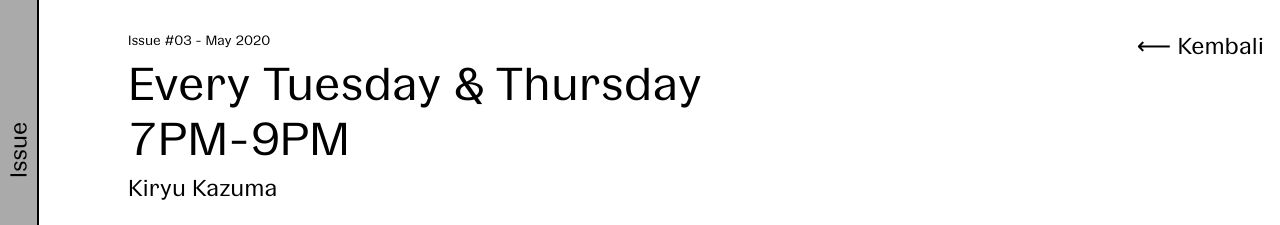
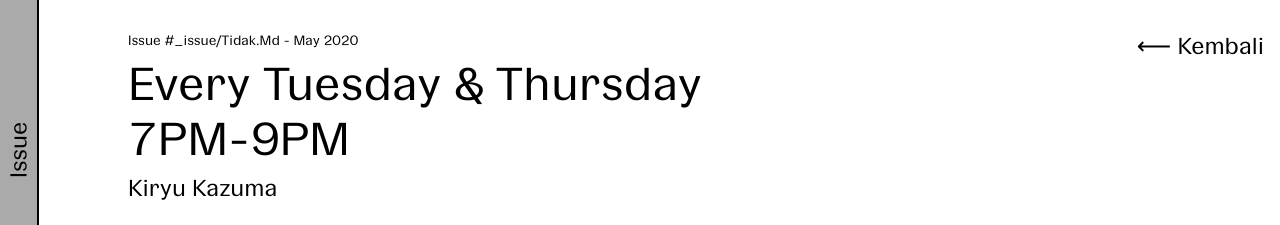
Before and after one commit to rizalnramadhan/zinabidin, a Jekyll site: the page built from _posts/issue-03/2020-05-09-every-tuesday-thursday-7pm-9pm.md, in a window 1280 px wide. Shown: the top 225 px of the page. Built offline with Jekyll 4.4.1, drawn with Linux system fonts in a browser that asks for light colours.

Commit message:
Update from Forestry.io Rizal Ramadhan updated _posts/issue-03/2020-05-09-every-tuesday-thursday-7pm-9pm.md

```diff
--- a/_posts/issue-03/2020-05-09-every-tuesday-thursday-7pm-9pm.md
+++ b/_posts/issue-03/2020-05-09-every-tuesday-thursday-7pm-9pm.md
@@ -1,7 +1,7 @@
 ---
 title: Every Tuesday & Thursday 7PM-9PM
 author: kiryu
-categories: '03'
+categories: _issue/tidak.md
 
 ---
 Lorem ipsum dolor sit amet, consectetur adipisicing elit, sed do eiusmod tempor incididunt ut labore et dolore magna aliqua. Ut enim ad minim veniam, quis nostrud exercitation ullamco laboris nisi ut aliquip ex ea commodo consequat. Duis aute irure dolor in reprehenderit in voluptate velit esse cillum dolore eu fugiat nulla pariatur. Excepteur sint occaecat cupidatat non proident, sunt in culpa qui officia deserunt mollit anim id est laborum. Lorem ipsum dolor sit amet, consectetur adipisicing elit, sed do eiusmod tempor incididunt ut labore et dolore magna aliqua. Ut enim ad minim veniam, quis nostrud exercitation ullamco laboris nisi ut aliquip ex ea commodo consequat. Duis aute irure dolor in reprehenderit in voluptate velit esse cillum dolore eu fugiat nulla pariatur. Excepteur sint occaecat cupidatat non proident, sunt in culpa qui officia deserunt mollit anim id est laborum. Lorem ipsum dolor sit amet, consectetur adipisicing elit, sed do eiusmod tempor incididunt ut labore et dolore magna aliqua. Ut enim ad minim veniam, quis nostrud exercitation ullamco laboris nisi ut aliquip ex ea commodo consequat. Duis aute irure dolor in reprehenderit in voluptate velit esse cillum dolore eu fugiat nulla pariatur. Excepteur sint occaecat cupidatat non proident, sunt in culpa qui officia deserunt mollit anim id est laborum.
```
